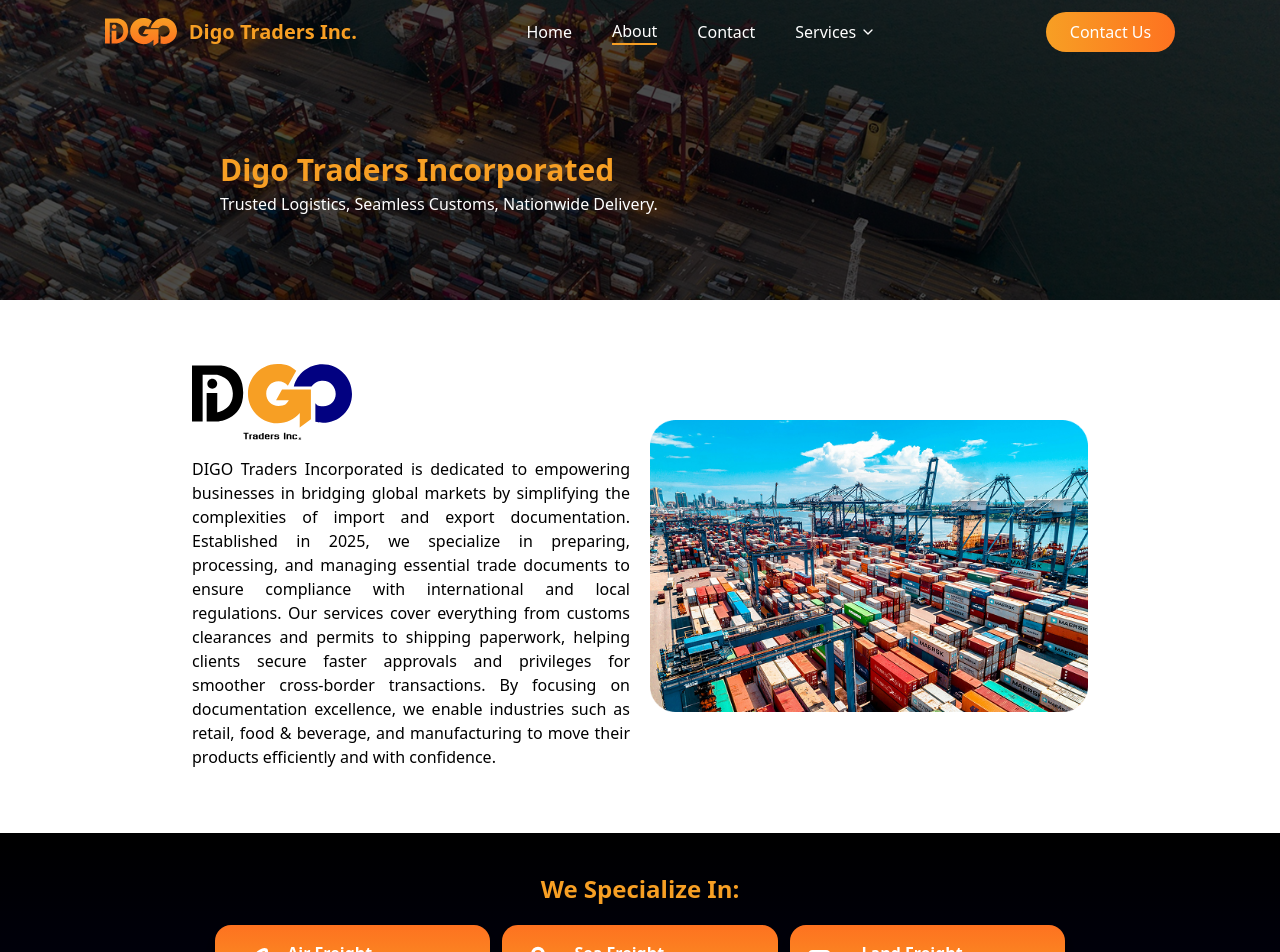
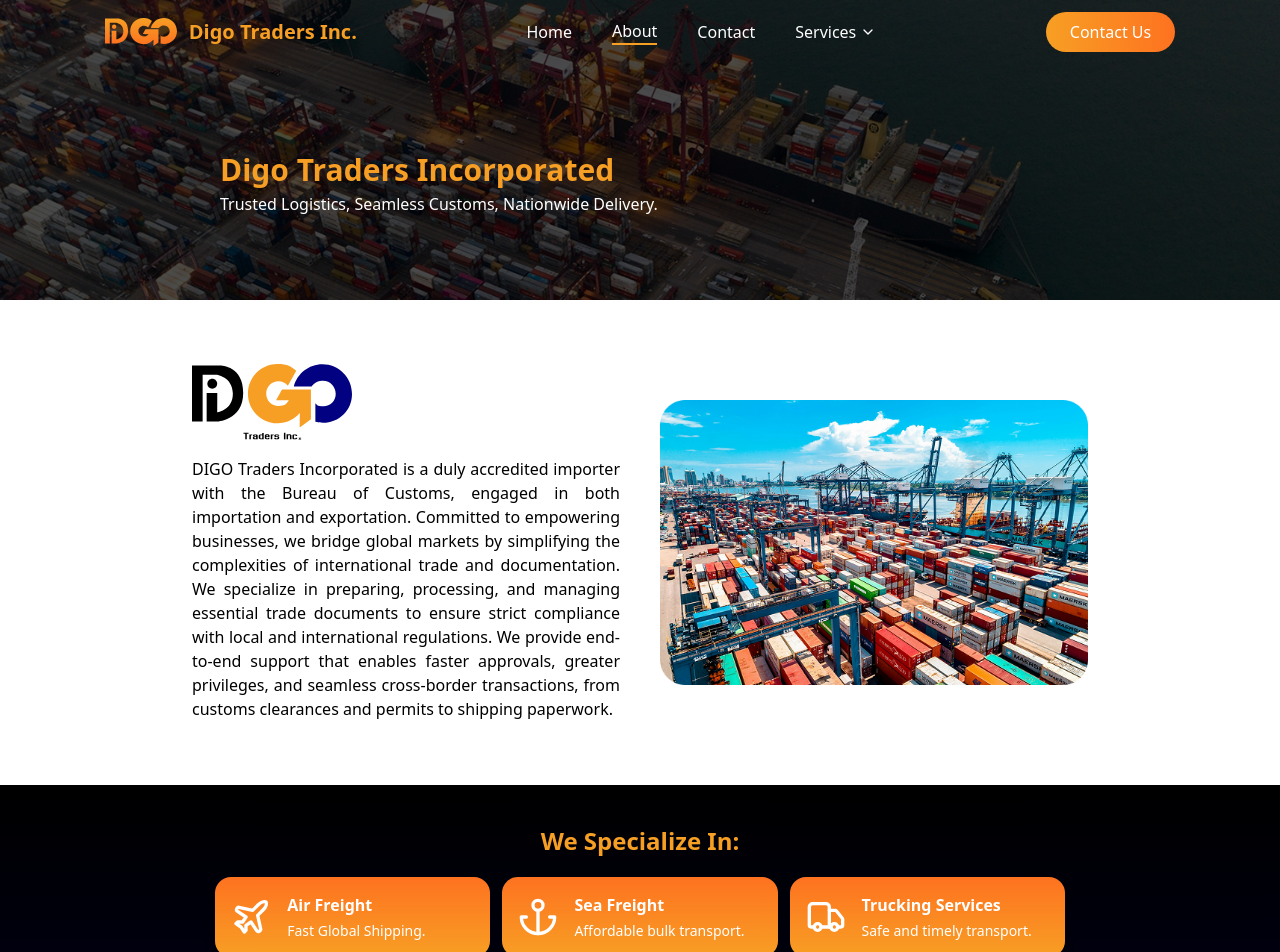
Before and after one commit to rastynkhen18/DigoTradersIncorporated-LandingPage, a React (Vite) app: page /about in a window 1280 px wide. Shown: the top 952 px of the page. Built offline with nearby package versions, Linux system fonts and the light colour scheme.

Commit message:
new revisions

```diff
--- a/src/components/DropDownFAQ.jsx
+++ b/src/components/DropDownFAQ.jsx
@@ -120,7 +120,7 @@ const DropdownFAQ = () => {
 	const contentRefs = useRef([]);
 
 	const toggleDropdown = (index) => {
-		setOpenIndex(index === openIndex ? null : index);
+		// setOpenIndex(index === openIndex ? null : index);
 	};
 
 	return (
@@ -133,7 +133,7 @@ const DropdownFAQ = () => {
 					<div key={index} className="text-[var(--primary-color)] border-none rounded-xl shadow-sm bg-[var(--white-color)] p-2 sm:p-2 lg:p-3 transition-all duration-300">
 						<button onClick={() => toggleDropdown(index)} className="w-full flex items-center justify-between text-left md:text-base text-sm font-semibold focus:outline-none cursor-pointer">
 							<span>{faq.question}</span>
-							<FaChevronDown className={`transform transition-transform duration-300 ${isOpen ? "rotate-180" : "rotate-0"}`} />
+							{/* <FaChevronDown className={`transform transition-transform duration-300 ${isOpen ? "rotate-180" : "rotate-0"}`} /> */}
 						</button>
 
 						<div ref={(el) => (contentRefs.current[index] = el)} style={{ height }} className="overflow-hidden transition-all duration-300 ease-in-out">
--- a/src/pages/About.jsx
+++ b/src/pages/About.jsx
@@ -22,10 +22,15 @@ const services = [
 		icon: <Anchor size={40} />,
 	},
 	{
-		title: "Land Freight",
-		description: "Nationwide delivery.",
+		title: "Trucking Services",
+		description: "Safe and timely transport.",
 		icon: <Truck size={40} />,
 	},
+	// {
+	// 	title: "Land Freight",
+	// 	description: "Nationwide delivery.",
+	// 	icon: <Truck size={40} />,
+	// },
 	{
 		title: "Compliance",
 		description: "Clearance & legal docs.",
@@ -58,18 +63,18 @@ const About = () => {
 			</section>
 
 			<section className="flex justify-center items-center">
-				<div className="flex flex-col md:flex-row justify-center items-center gap-5 md:p-16 p-5 w-full max-w-[1024px]">
+				<div className="flex flex-col md:flex-row justify-center items-center gap-5 md:gap-10 md:p-16 p-5 w-full max-w-[1024px]">
 					<div className="w-full md:w-1/2">
 						<FadeInOnView>
 							<img src={Logo} alt="Digo Traders Inc." className="w-40 h-auto mb-4" />
 						</FadeInOnView>
 
 						<FadeInOnView delay={0.2}>
-							<p className="text-sm md:text-base text-justify">
-								DIGO Traders Incorporated is dedicated to empowering businesses in bridging global markets by simplifying the complexities of import and export documentation. Established in 2025, we
-								specialize in preparing, processing, and managing essential trade documents to ensure compliance with international and local regulations. Our services cover everything from customs
-								clearances and permits to shipping paperwork, helping clients secure faster approvals and privileges for smoother cross-border transactions. By focusing on documentation excellence, we
-								enable industries such as retail, food & beverage, and manufacturing to move their products efficiently and with confidence.
+							<p className="text-sm md:text-base text-justify ">
+								DIGO Traders Incorporated is a duly accredited importer with the Bureau of Customs, engaged in both importation and exportation. Committed to empowering businesses, we bridge global
+								markets by simplifying the complexities of international trade and documentation. We specialize in preparing, processing, and managing essential trade documents to ensure strict
+								compliance with local and international regulations. We provide end-to-end support that enables faster approvals, greater privileges, and seamless cross-border transactions, from
+								customs clearances and permits to shipping paperwork.
 								{/* DIGO Traders Incorporated is a Philippine-based logistics company committed to making import, export, and domestic shipping easier for businesses of all sizes. Whether you're
 								transporting goods across borders or across cities, we handle every step with accuracy, speed, and transparency. */}
 							</p>
```
